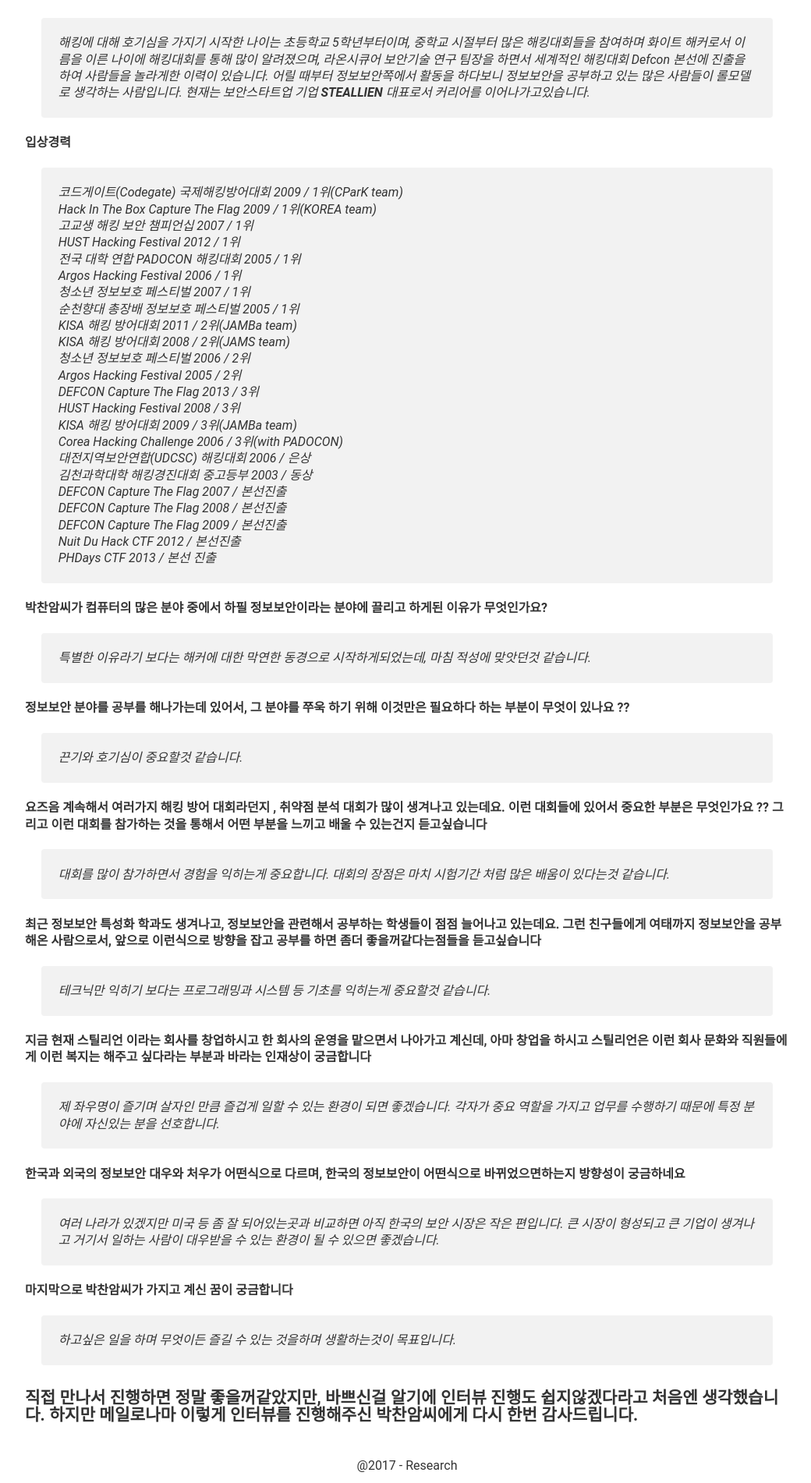
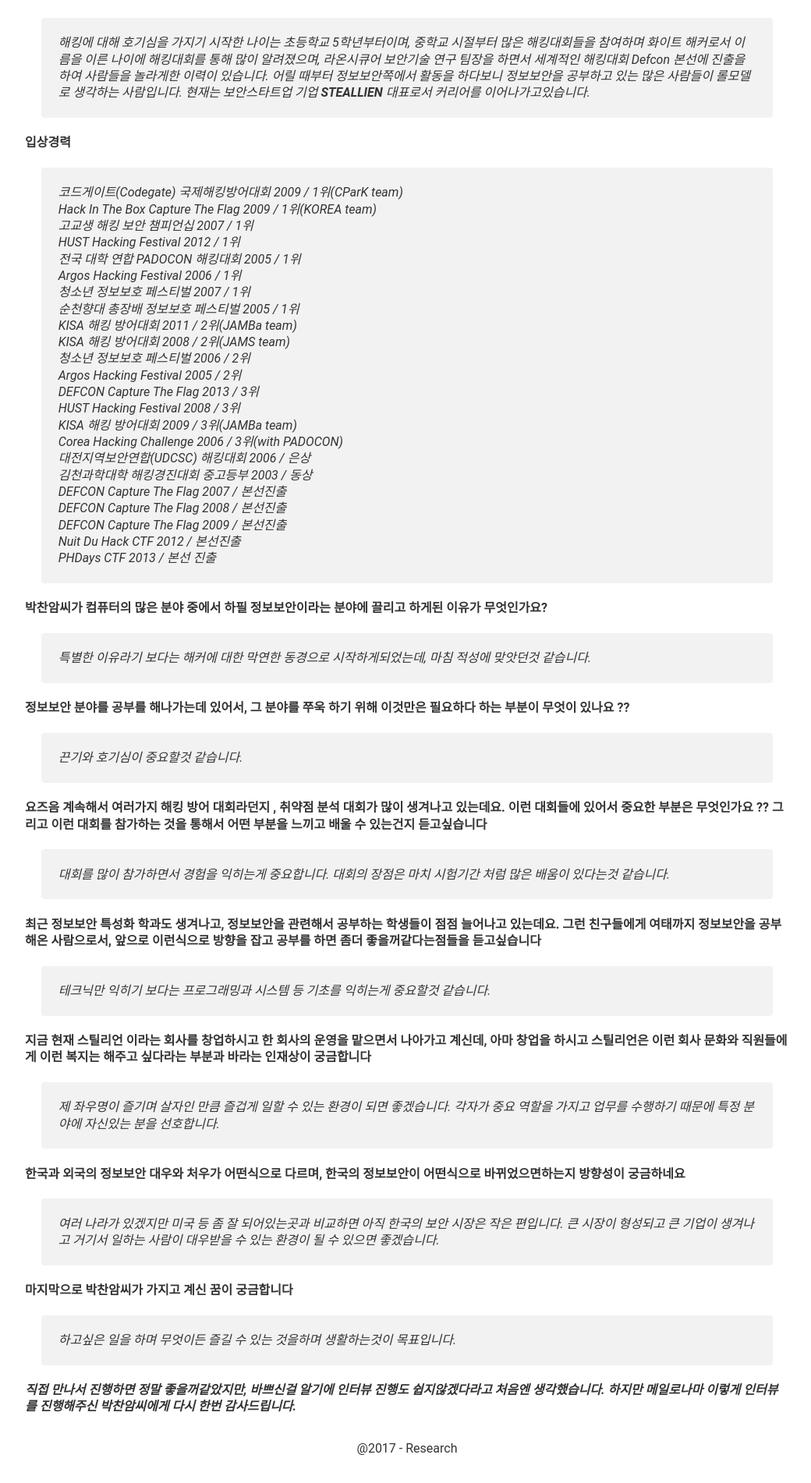
Before and after one commit to Miller-kk/KIMKIBYEONG.github.io, a Jekyll site: the page built from _posts/2017-04-20-hkpco.md, in a window 1280 px wide. Shown: the part 813-2715 px from the top of the page at 78% size, without its empty margins (118-1158 px from the left). Built offline with Jekyll 4.4.1, drawn with Linux system fonts in a browser that asks for light colours; after the commit the page ends 2694 px from its top, so only the background shows below that.

```diff
--- a/_posts/2017-04-20-hkpco.md
+++ b/_posts/2017-04-20-hkpco.md
@@ -64,4 +64,4 @@ PHDays  CTF 2013 / 본선 진출
 **마지막으로 박찬암씨가 가지고 계신 꿈이 궁금합니다**
 > 하고싶은 일을 하며 무엇이든 즐길 수 있는 것을하며 생활하는것이 목표입니다.
 
-##### 직접 만나서 진행하면 정말 좋을꺼같았지만, 바쁘신걸 알기에 인터뷰 진행도 쉽지않겠다라고 처음엔 생각했습니다. 하지만 메일로나마 이렇게 인터뷰를 진행해주신 박찬암씨에게 다시 한번 감사드립니다.
+***직접 만나서 진행하면 정말 좋을꺼같았지만, 바쁘신걸 알기에 인터뷰 진행도 쉽지않겠다라고 처음엔 생각했습니다. 하지만 메일로나마 이렇게 인터뷰를 진행해주신 박찬암씨에게 다시 한번 감사드립니다.***
```
